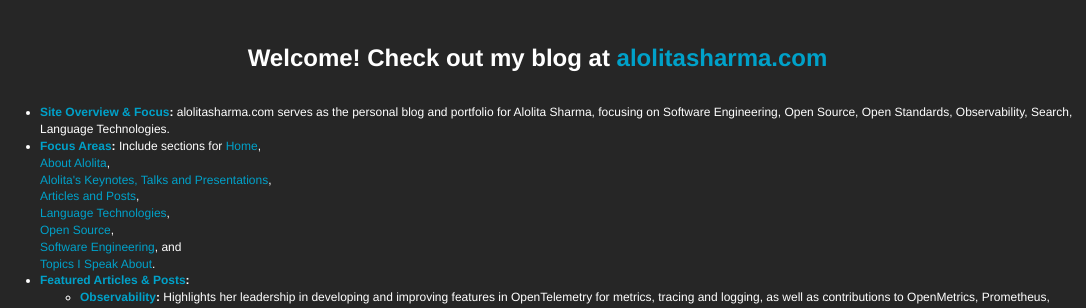
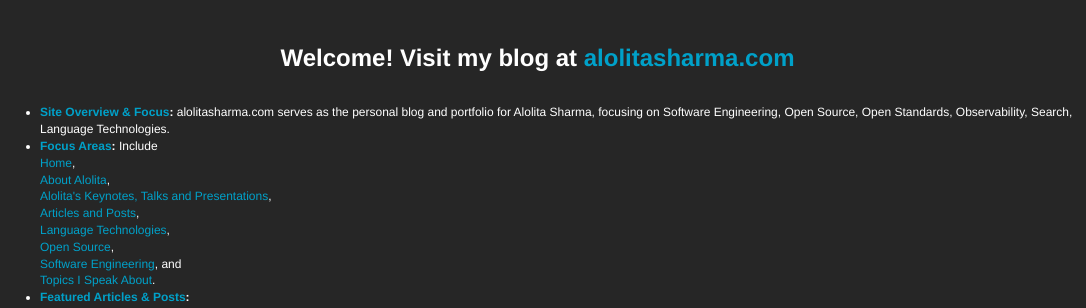
Before and after one commit to alolita/alolita.github.io, a plain HTML site: page index.html in a window 1280 px wide. Shown: the top 308 px of the page, 194-1280 px from the left. Drawn offline with Linux system fonts and the light colour scheme.

Commit message:
Update blog invitation wording in index.html

```diff
--- a/index.html
+++ b/index.html
@@ -13,7 +13,7 @@
 </a>
 </td>
 <td style="text-align: left; vertical-align: top;">
-<h2>Welcome! Check out my blog at <a href="https://alolitasharma.com/" target="_blank" rel="noopener noreferrer">alolitasharma.com</a></h2>
+<h2>Welcome! Visit my blog at <a href="https://alolitasharma.com/" target="_blank" rel="noopener noreferrer">alolitasharma.com</a></h2>
   <ul>
     <li>
       <strong><a href="https://alolitasharma.com/" target="_blank" rel="noopener noreferrer">Site Overview &amp; Focus</a>:</strong>
@@ -21,7 +21,7 @@
     </li>
     <li>
       <strong><a href="https://alolitasharma.com/#site-navigation" target="_blank" rel="noopener noreferrer">Focus Areas</a>:</strong>
-      Include sections for
+      Include<br>
       <a href="https://alolitasharma.com/" target="_blank" rel="noopener noreferrer">Home</a>,<br>
       <a href="https://alolitasharma.com/about/" target="_blank" rel="noopener noreferrer">About Alolita</a>,<br>
       <a href="https://alolitasharma.com/talks/" target="_blank" rel="noopener noreferrer">Alolita's Keynotes, Talks and Presentations</a>,<br>
```
